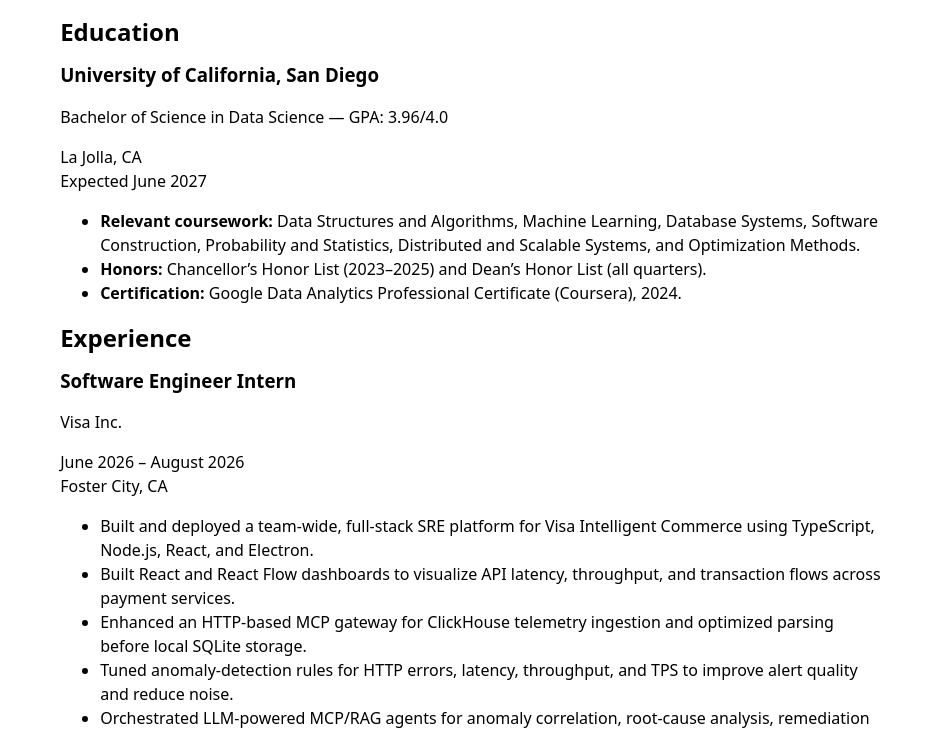
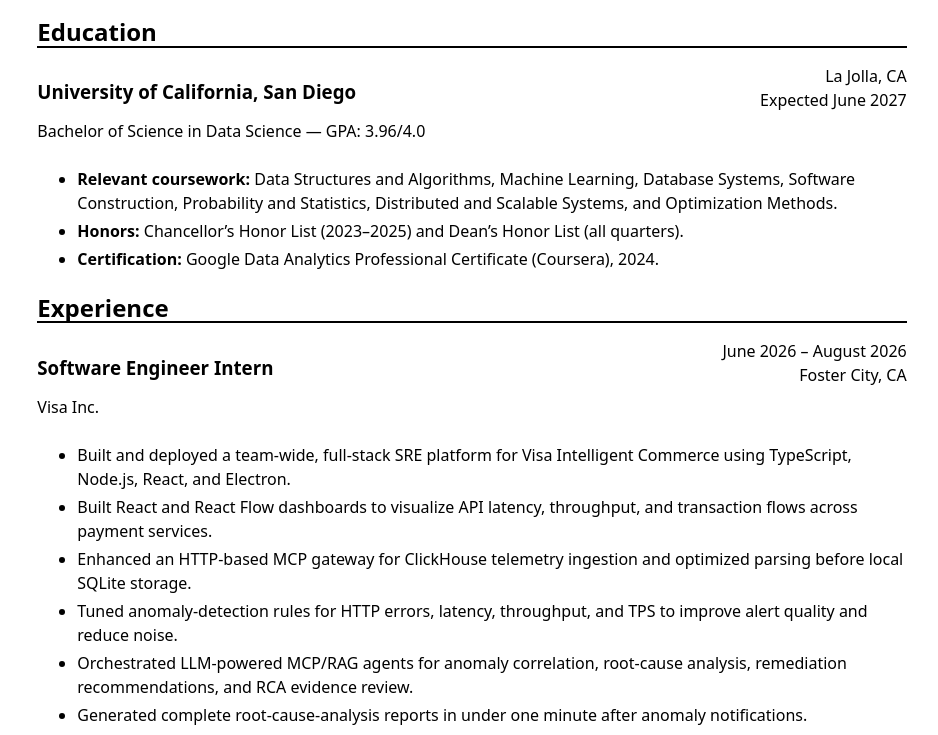
Before and after one commit to jshiu004/portfolio, a plain HTML site: page resume/index.html in a window 1280 px wide. Shown: the part 218-953 px from the top of the page, without its empty margins (168-1106 px from the left). Drawn offline with Linux system fonts and the light colour scheme.

Commit message:
reformat resume

```diff
--- a/style.css
+++ b/style.css
@@ -3,7 +3,7 @@ body {
 	   and use the OS’s UI font as the website font
 	 */
   font: 100%/1.5 system-ui;
-  max-width: 90ch;
+  max-width: 95ch;
   margin-left: auto;
   margin-right: auto;
   padding: 1rem;
@@ -93,3 +93,43 @@ h1, h2, h3, h4, h5, h6 {
   line-height: 1.1;
   text-wrap: balance;
 }
+
+.resume-page section > h2 {
+  border-bottom: 2px solid currentColor;
+}
+
+.resume-page section {
+  margin-block: 1.5rem;
+}
+
+.resume-page article {
+  margin-block: 1rem;
+}
+
+.resume-page h2 {
+  margin-bottom: 0.75rem;
+}
+
+.resume-page h3 {
+  margin-bottom: 0.25rem;
+}
+
+.resume-page ul {
+  margin-block: 0.5rem;
+}
+
+.resume-page li + li {
+  margin-top: 0.25rem;
+}
+
+.resume-entry-header {
+  display: grid;
+  grid-template-columns: 1fr auto;
+  gap: 1rem;
+}
+
+.resume-entry-header > p {
+  margin: 0;
+  text-align: right;
+  white-space: nowrap;
+}
```
